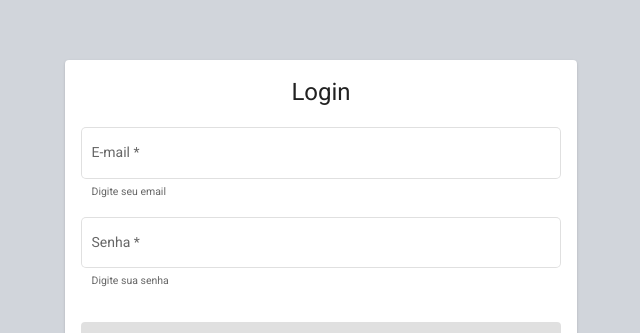
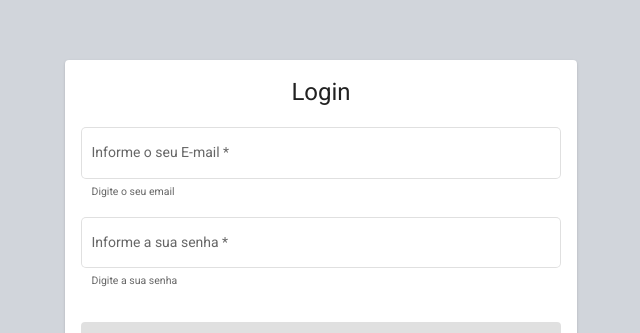
Before and after one commit to UnBArqDsw2022-1/2022.1_G3_Bazar_Frontend, an Angular app: page /login in a window 1280 px wide. Shown: the part 151-484 px from the top of the page, without its empty margins (319-959 px from the left). Built offline with nearby package versions, Linux system fonts and the light colour scheme.

Commit message:
Separando os componente de input de formulario

```diff
--- a/src/app/feature/autentificacao/login/login.component.html
+++ b/src/app/feature/autentificacao/login/login.component.html
@@ -3,26 +3,22 @@
     <h1 class="text-center">Login</h1>
 
     <form [formGroup]="formLogin">
-      <p>
-        <mat-form-field class="w-full" appearance="outline">
-          <mat-label>E-mail</mat-label>
-          <input matInput placeholder="Digite seu email" formControlName="username" autocomplete="off">
-          <mat-hint>Digite seu email</mat-hint>
 
-          <mat-error *ngIf="form.hasError('username', 'required', formLogin)">Campo obrigatório</mat-error>
-          <mat-error *ngIf="form.hasError('username', 'email', formLogin)">Digite um endereço de e-mail válido</mat-error>
-        </mat-form-field>
-      </p>
+      <app-input-texto
+        [group]="formLogin"
+        [formName]="'username'"
+        [titulo]="'Informe o seu E-mail'"
+        [dica]="'Digite o seu email'"
+        [placeholder]="'examplo@fga.com'"
+      ></app-input-texto>
 
-      <p>
-        <mat-form-field class="w-full" appearance="outline">
-          <mat-label>Senha</mat-label>
-          <input matInput type="password" formControlName="password" autocomplete="off">
-          <mat-hint>Digite sua senha</mat-hint>
-
-          <mat-error *ngIf="form.hasError('password', 'required', formLogin)">Campo obrigatório</mat-error>
-        </mat-form-field>
-      </p>
+      <app-input-texto
+        [group]="formLogin"
+        [formName]="'password'"
+        [titulo]="'Informe a sua senha'"
+        [dica]="'Digite a sua senha'"
+        [tipoCampo]="'password'"
+      ></app-input-texto>
 
       <br/>
 
--- a/src/app/feature/autentificacao/login/login.component.ts
+++ b/src/app/feature/autentificacao/login/login.component.ts
@@ -1,4 +1,3 @@
-import { FormService } from '../../../services/form.service';
 import { Component, OnInit } from '@angular/core';
 import { FormBuilder, FormGroup, Validators } from '@angular/forms';
 import { AuthService } from '../../../services/auth.service';
@@ -15,7 +14,6 @@ export class LoginComponent implements OnInit {
   constructor(
     private _auth: AuthService,
     private _fb: FormBuilder,
-    public form: FormService,
   ) {
     this.formLogin = this._fb.group({
       username: ['', [Validators.required, Validators.email]],
--- /dev/null
+++ b/src/app/shared/form/input-texto/input-texto.component.html
@@ -0,0 +1,30 @@
+<p>
+  <mat-form-field
+    [formGroup]="group"
+    class="w-full"
+    appearance="outline"
+  >
+    <mat-label>{{ titulo }}</mat-label>
+
+    <input
+      matInput
+      [placeholder]="placeholder"
+      [formControlName]="formName"
+      autocomplete="off"
+      [type]="tipoCampo"
+    />
+    <mat-hint>{{ dica }}</mat-hint>
+
+    <mat-error
+      *ngIf="form.hasError(formName, 'required', group)"
+    >
+      Campo obrigatório
+    </mat-error>
+
+    <mat-error
+      *ngIf="form.hasError(formName, 'email', group)"
+    >
+      Digite um endereço de e-mail válido</mat-error
+    >
+  </mat-form-field>
+</p>
--- /dev/null
+++ b/src/app/shared/form/input-texto/input-texto.component.ts
@@ -0,0 +1,24 @@
+import { FormService } from './../../../services/form.service';
+import { FormControlName, FormGroup } from '@angular/forms';
+import { Component, Input, OnInit } from '@angular/core';
+
+@Component({
+  selector: 'app-input-texto',
+  templateUrl: './input-texto.component.html',
+  styleUrls: ['./input-texto.component.css']
+})
+export class InputTextoComponent implements OnInit {
+
+  @Input() group: FormGroup = {} as FormGroup;
+  @Input() formName: string = '';
+  @Input() titulo: string = '';
+  @Input() dica: string = '';
+  @Input() tipoCampo: string = 'text';
+  @Input() placeholder: string = '';
+
+  constructor(public form: FormService) { }
+
+  ngOnInit(): void {
+  }
+
+}
```
Also changed, not shown: src/app/app.module.ts (+4 -6 lines), src/app/shared/form/form.module.ts (added, +23 -0 lines), src/app/shared/form/input-texto/input-texto.component.css (added), 1 other file (tests, documents, lock files or other folders).
